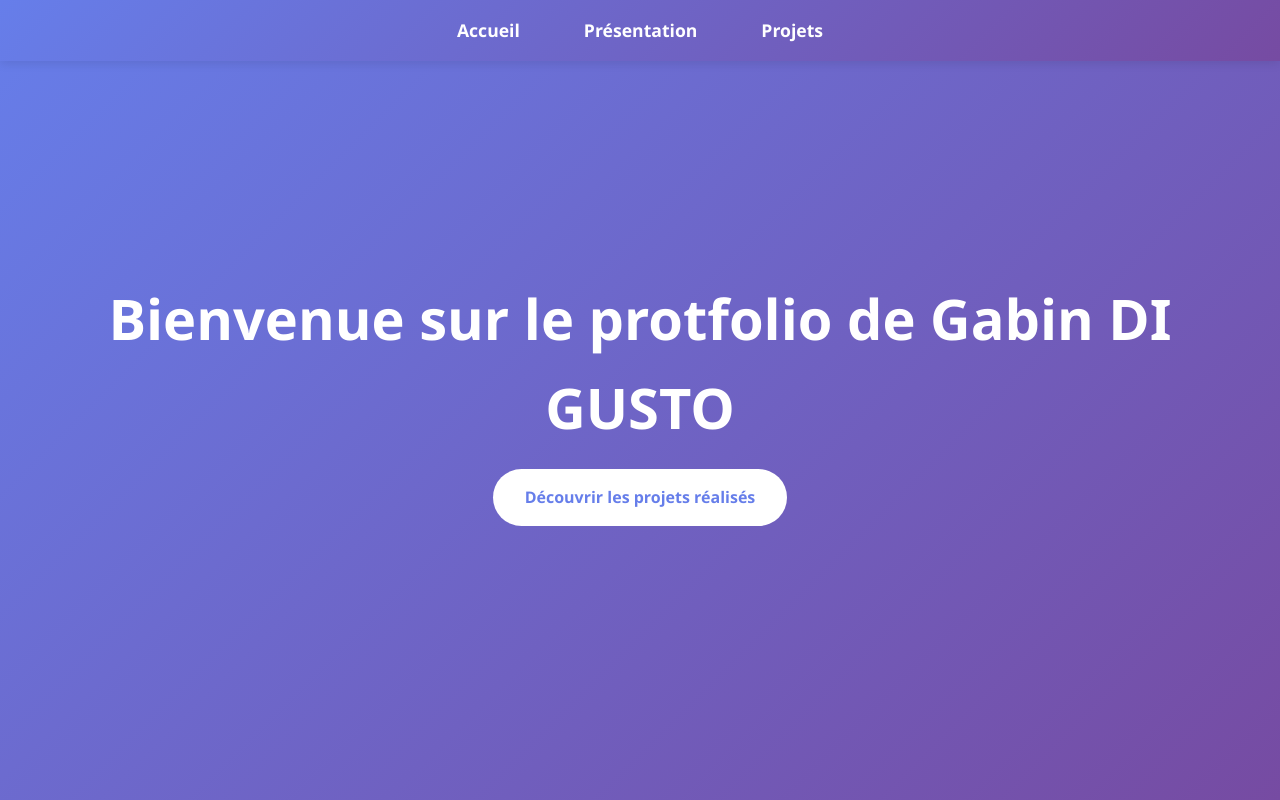
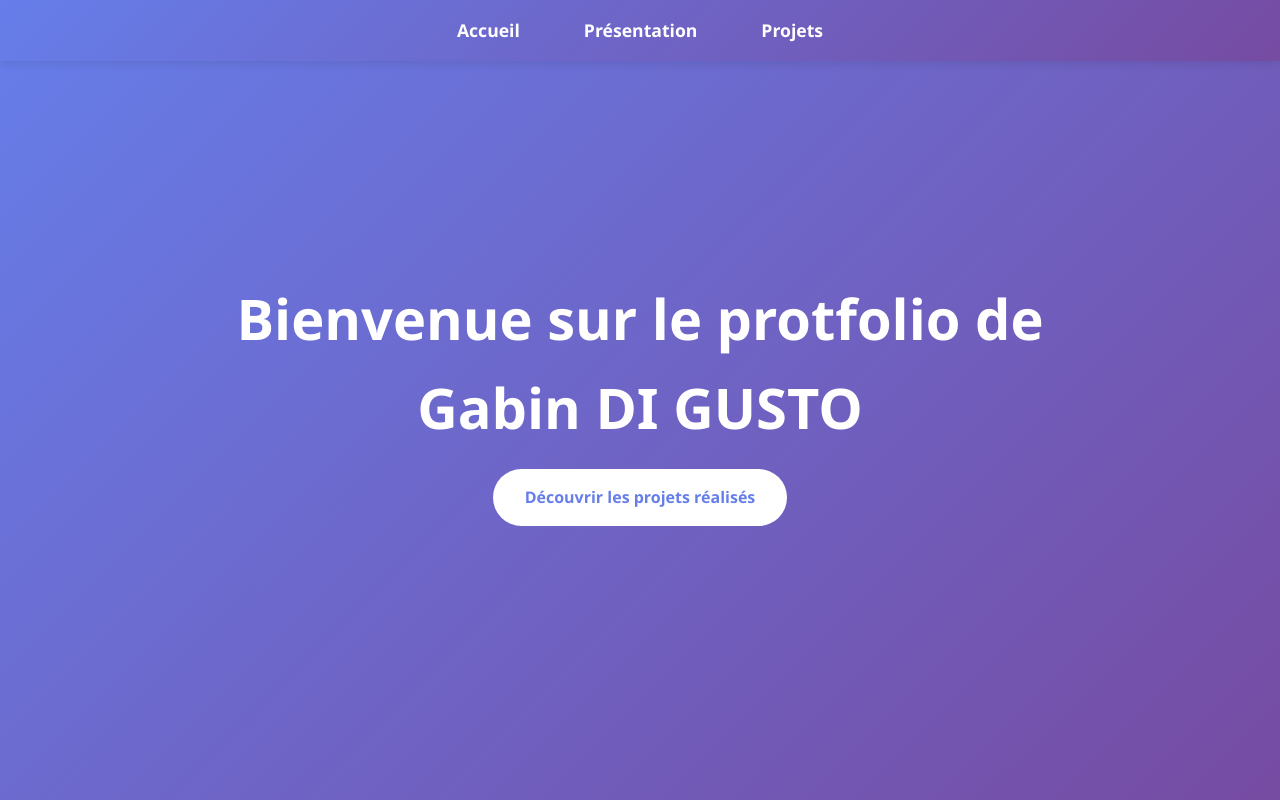
Before and after one commit to gdgigusto/portfoliobut2, a plain HTML site: page index.html in a window 1280 px wide. Shown: the top 800 px of the page. Drawn offline with Linux system fonts and the light colour scheme.

Commit message:
Update index.html

```diff
--- a/index.html
+++ b/index.html
@@ -263,7 +263,7 @@
 
     <!-- Section Accueil -->
     <section id="accueil">
-        <h1>Bienvenue sur le protfolio de Gabin DI GUSTO</h1>
+        <h1>Bienvenue sur le protfolio de <br> Gabin DI GUSTO</h1>
         <a href="#projets" class="cta-button">Découvrir les projets réalisés</a>
     </section>
 
```
